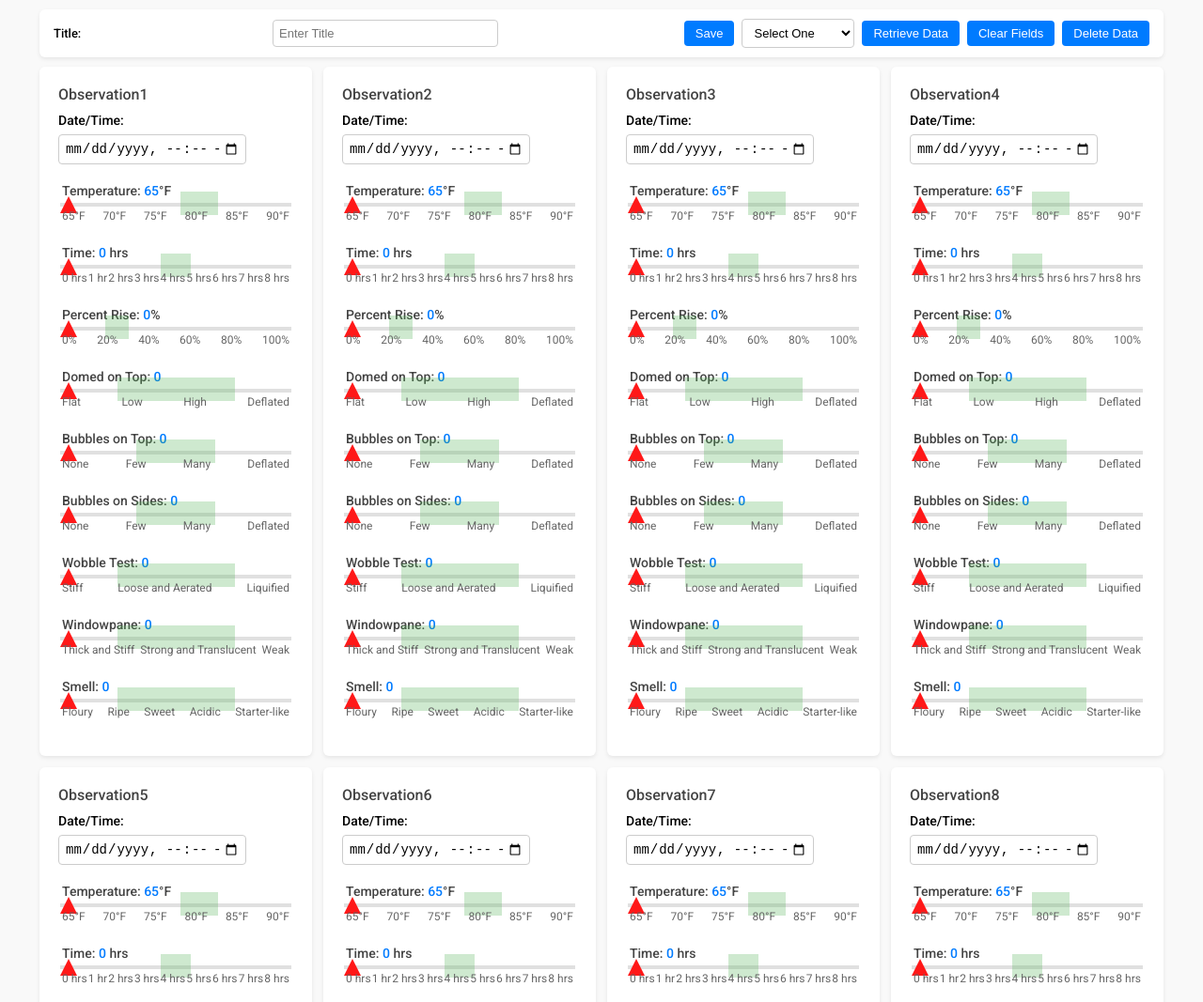
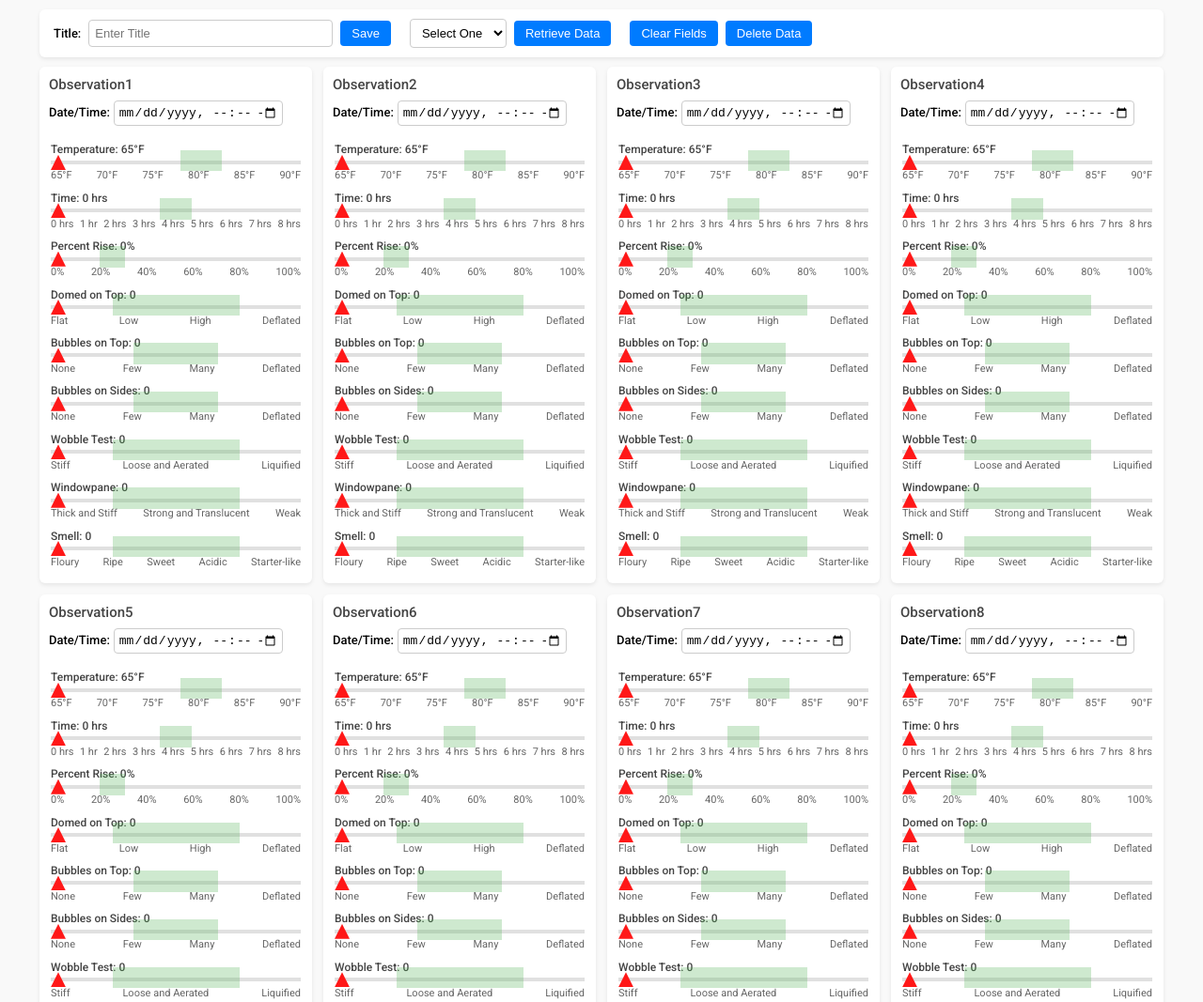
Before and after one commit to Thirteenmonths/BulkOmatic, a website: page index.html in a window 1280 px wide. Shown: the top 1067 px of the page at 94% size. Drawn offline with Linux system fonts and the light colour scheme.

Commit message:
GPT update. All is working now. Next version will be minor improvements

```diff
--- a/index.html
+++ b/index.html
@@ -3,18 +3,18 @@
 <head>
   <meta charset="UTF-8"/>
   <meta name="viewport" content="width=device-width,initial-scale=1.0"/>
-  <title>Observation Boxes (Middle Height, 50% Overlay Above/Below Slider)</title>
+  <title>Observation Boxes (Height=550, Larger Gap for Slider Labels)</title>
 
-  <!-- Roboto font for readability -->
-  <link rel="preconnect" href="https://fonts.googleapis.com" />
-  <link rel="preconnect" href="https://fonts.gstatic.com" crossorigin />
+  <!-- Roboto font -->
+  <link rel="preconnect" href="https://fonts.googleapis.com"/>
+  <link rel="preconnect" href="https://fonts.gstatic.com" crossorigin/>
   <link
     href="https://fonts.googleapis.com/css2?family=Roboto:wght@400;500&display=swap"
     rel="stylesheet"
   />
 
   <style>
-    /* Base reset & body */
+    /* Basic reset & body */
     * {
       box-sizing: border-box;
     }
@@ -40,39 +40,45 @@
      ******************************************************/
     .header {
       display: flex;
+      flex-direction: row;
       flex-wrap: wrap;
       align-items: center;
-      justify-content: space-between;
+      justify-content: flex-start;
+      gap: 20px;
       margin-bottom: 10px;
       background-color: #fff;
       padding: 10px 15px;
       border-radius: 6px;
       box-shadow: 0 2px 4px rgba(0,0,0,0.08);
     }
+
+    /* Three groups in the requested order */
+    .header .group-1,
+    .header .group-2,
+    .header .group-3 {
+      display: flex;
+      flex-direction: row;
+      align-items: center;
+      gap: 8px;
+    }
+
     .header label {
       font-size: 13px;
-      margin-right: 6px;
       font-weight: 500;
     }
     .header input[type="text"] {
       font-size: 13px;
       padding: 6px;
-      width: 240px;
+      width: 260px;
       border: 1px solid #ccc;
       border-radius: 4px;
-    }
-    .buttons-container {
-      display: flex;
-      flex-wrap: wrap;
-      gap: 8px;
-      align-items: center;
     }
     select#savedDataList {
       padding: 6px 8px;
       font-size: 13px;
       border: 1px solid #ccc;
       border-radius: 4px;
-      min-width: 120px;
+      min-width: 100px;
       background-color: #fff;
     }
     button {
@@ -99,83 +105,86 @@
       width: 100%;
     }
     .box {
+      display: flex;
+      flex-direction: column;
+      align-items: stretch;
+      justify-content: flex-start;
+      width: 100%;
+      height: 550px;
       background: #fff;
       border-radius: 6px;
       box-shadow: 0 2px 4px rgba(0,0,0,0.08);
-
-      /* "Middle ground" vertical space - not too big, not too small */
-      min-height: 500px;
-      padding: 20px;
+      padding: 10px;
+      box-sizing: border-box;
     }
 
-    /******************************************************
-     *       Box Header (Observation label, Date/Time)   *
-     ******************************************************/
     .box-header {
-      margin-bottom: 16px;
+      flex: 0 0 auto;
+      margin-bottom: 8px;
     }
     .box-header-title {
-      font-size: 16px;
+      font-size: 15px;
       font-weight: 500;
-      margin-bottom: 8px;
+      margin-bottom: 4px;
       color: #444;
     }
     .box-header label {
       font-weight: 500;
-      font-size: 14px;
+      font-size: 13px;
     }
     .datetime-picker {
       width: 100%;
-      max-width: 200px;
-      padding: 6px;
+      max-width: 180px;
+      padding: 4px;
       border: 1px solid #ccc;
       border-radius: 4px;
-      font-size: 14px;
-      margin-top: 6px;
+      font-size: 13px;
+      margin-top: 4px;
+    }
+
+    /* We'll distribute the sliders in leftover space via flex */
+    .sliders-wrapper {
+      flex: 1;
+      display: flex;
+      flex-direction: column;
+      justify-content: space-evenly; /* distribute sliders vertically */
+      align-items: stretch;
+      gap: 0;
     }
 
     /******************************************************
-     *       Slider Containers (height: 50px)            *
+     *       Each Slider Container / Layout              *
      ******************************************************/
     .slider-container {
       position: relative;
-      width: 100%;
-      height: 50px;
-      margin-bottom: 16px;
+      min-height: 45px; /* was 40px, now 45px to allow bigger gap */
+      margin: 0;
     }
-
     .slider-title {
       position: absolute;
       top: 4px;
       left: 0;
       right: 0;
-      font-size: 14px;
+      font-size: 12px;
       font-weight: 500;
       color: #444;
       margin: 0;
-      padding: 0 4px;
-    }
-    .slider-title span {
-      color: #007bff;
-      font-weight: 500;
+      padding: 0 2px;
     }
 
-    /*
-     * The green overlay should be half above & half below the slider line
-     * If the slider line is at 50%, then top=25% & bottom=25% => 50% total
-     */
+    /* The green overlay is half the container (top:25%; bottom:25%) */
     .ideal-range {
       position: absolute;
+      top: 25%;
+      bottom: 25%;
       left: 0;
       right: 0;
-      top: 25%;
-      bottom: 25%;
-      background-color: rgba(76, 175, 80, 0.27); /* alpha=0.27, no border */
-      z-index: 5; /* on top of track */
+      background-color: rgba(76,175,80,0.27);
+      z-index: 5;
       pointer-events: none;
     }
 
-    /* The slider track at 50% => exactly center line. z-index=2 */
+    /* The slider track at 50% => center line, z-index=2 */
     input[type="range"] {
       position: absolute;
       top: 50%;
@@ -194,64 +203,74 @@
       opacity: 1;
     }
 
-    /* Triangular thumb on top of the green overlay */
+    /* Triangular thumb on top (z-index=999) */
     input[type="range"]::-webkit-slider-thumb {
       -webkit-appearance: none;
-      appearance: none;
-      width: 18px;
-      height: 18px;
+      width: 16px;
+      height: 16px;
       background: var(--slider-thumb-color, #4CAF50);
       clip-path: polygon(50% 0%, 0% 100%, 100% 100%);
       cursor: pointer;
       border: none;
       box-shadow: none;
       position: relative;
-      z-index: 6;
+      z-index: 999;
     }
     input[type="range"]::-moz-range-thumb {
-      width: 18px;
-      height: 18px;
+      width: 16px;
+      height: 16px;
       background: var(--slider-thumb-color, #4CAF50);
       clip-path: polygon(50% 0%, 0% 100%, 100% 100%);
       cursor: pointer;
       border: none;
       box-shadow: none;
       position: relative;
-      z-index: 6;
+      z-index: 999;
     }
 
-    /* Bottom labels pinned near the container's bottom (4px), on top (z-index=7) */
+    /*
+       The bottom labels are now pinned to bottom:0;
+       so there's a bigger gap b/n handle & text
+    */
     .slider-labels {
       position: absolute;
-      bottom: 4px;
+      bottom: 0;
       left: 0;
       right: 0;
       display: flex;
       justify-content: space-between;
-      font-size: 12px;
+      font-size: 11px;
       color: #666;
       margin: 0;
-      padding: 0 4px;
+      padding: 0 2px;
       z-index: 7;
     }
   </style>
 </head>
 <body>
   <div class="page-container">
-    <!-- Header: Title, Save, Retrieve, etc. -->
+    <!-- 3 groups in the requested order:
+         1) Title label + Title + Save
+         2) DropDown + Retrieve
+         3) Clear + Delete
+    -->
     <div class="header">
+      <div class="group-1">
         <label for="title">Title:</label>
         <input type="text" id="title" placeholder="Enter Title">
-      <div class="buttons-container">
         <button id="saveButton">Save</button>
+      </div>
+      <div class="group-2">
         <select id="savedDataList"></select>
         <button id="retrieveDataButton">Retrieve Data</button>
+      </div>
+      <div class="group-3">
         <button id="clearButton">Clear Fields</button>
         <button id="deleteDataButton">Delete Data</button>
       </div>
     </div>
 
-    <!-- Template for one "Observation" box -->
+    <!-- Box Template -->
     <template id="box-template">
       <div class="box">
         <div class="box-header">
@@ -264,28 +283,22 @@
           </div>
         </div>
 
-        <!-- All 9 sliders with the updated 50px container & 50% line -->
-        <!-- Temperature -->
+        <!-- Sliders are flexed to fill leftover vertical space -->
+        <div class="sliders-wrapper">
+          <!-- Temperature Slider -->
           <div class="slider-container">
             <div class="slider-title">
               Temperature: <span class="temperature-value">65</span>°F
             </div>
-          <div
-            class="ideal-range"
+            <div class="ideal-range"
                  style="
                    left: calc((78 - 65) / (90 - 65) * 100%);
                    width: calc((82 - 78) / (90 - 65) * 100%);
                  ">
             </div>
-          <input
-            type="range"
-            min="65"
-            max="90"
-            value="65"
-            class="temperature-slider"
-            step="1"
-            data-ideal-min="78"
-            data-ideal-max="82">
+            <input type="range" min="65" max="90" value="65"
+                   class="temperature-slider" step="1"
+                   data-ideal-min="78" data-ideal-max="82"/>
             <div class="slider-labels">
               <span>65°F</span>
               <span>70°F</span>
@@ -296,27 +309,20 @@
             </div>
           </div>
 
-        <!-- Time -->
+          <!-- Time Slider -->
           <div class="slider-container">
             <div class="slider-title">
               Time: <span class="time-value">0</span> hrs
             </div>
-          <div
-            class="ideal-range"
+            <div class="ideal-range"
                  style="
                    left: calc((3.5 - 0) / (8 - 0) * 100%);
                    width: calc((4.5 - 3.5) / (8 - 0) * 100%);
                  ">
             </div>
-          <input
-            type="range"
-            min="0"
-            max="8"
-            value="0"
-            class="time-slider"
-            step="0.25"
-            data-ideal-min="3.5"
-            data-ideal-max="4.5">
+            <input type="range" min="0" max="8" value="0"
+                   class="time-slider" step="0.25"
+                   data-ideal-min="3.5" data-ideal-max="4.5"/>
             <div class="slider-labels">
               <span>0 hrs</span>
               <span>1 hr</span>
@@ -335,22 +341,15 @@
             <div class="slider-title">
               Percent Rise: <span class="percent-rise-value">0</span>%
             </div>
-          <div
-            class="ideal-range"
+            <div class="ideal-range"
                  style="
                    left: calc((20 - 0) / (100 - 0) * 100%);
                    width: calc((30 - 20) / (100 - 0) * 100%);
                  ">
             </div>
-          <input
-            type="range"
-            min="0"
-            max="100"
-            value="0"
-            class="percent-rise-slider"
-            step="1"
-            data-ideal-min="20"
-            data-ideal-max="30">
+            <input type="range" min="0" max="100" value="0"
+                   class="percent-rise-slider" step="1"
+                   data-ideal-min="20" data-ideal-max="30"/>
             <div class="slider-labels">
               <span>0%</span>
               <span>20%</span>
@@ -366,22 +365,15 @@
             <div class="slider-title">
               Domed on Top: <span class="domed-on-top-value">Flat</span>
             </div>
-          <div
-            class="ideal-range"
+            <div class="ideal-range"
                  style="
                    left: calc((1 - 0) / (4 - 0) * 100%);
                    width: calc((3 - 1) / (4 - 0) * 100%);
                  ">
             </div>
-          <input
-            type="range"
-            min="0"
-            max="4"
-            value="0"
-            class="domed-on-top-slider"
-            step="0.01"
-            data-ideal-min="1"
-            data-ideal-max="3">
+            <input type="range" min="0" max="4" value="0"
+                   class="domed-on-top-slider" step="0.01"
+                   data-ideal-min="1" data-ideal-max="3"/>
             <div class="slider-labels">
               <span>Flat</span>
               <span>Low</span>
@@ -395,22 +387,15 @@
             <div class="slider-title">
               Bubbles on Top: <span class="bubbles-on-top-value">None</span>
             </div>
-          <div
-            class="ideal-range"
+            <div class="ideal-range"
                  style="
                    left: calc((1 - 0) / (3 - 0) * 100%);
                    width: calc((2 - 1) / (3 - 0) * 100%);
                  ">
             </div>
-          <input
-            type="range"
-            min="0"
-            max="3"
-            value="0"
-            class="bubbles-on-top-slider"
-            step="0.01"
-            data-ideal-min="1"
-            data-ideal-max="2">
+            <input type="range" min="0" max="3" value="0"
+                   class="bubbles-on-top-slider" step="0.01"
+                   data-ideal-min="1" data-ideal-max="2"/>
             <div class="slider-labels">
               <span>None</span>
               <span>Few</span>
@@ -424,22 +409,15 @@
             <div class="slider-title">
               Bubbles on Sides: <span class="bubbles-on-sides-value">None</span>
             </div>
-          <div
-            class="ideal-range"
+            <div class="ideal-range"
                  style="
                    left: calc((1 - 0) / (3 - 0) * 100%);
                    width: calc((2 - 1) / (3 - 0) * 100%);
                  ">
             </div>
-          <input
-            type="range"
-            min="0"
-            max="3"
-            value="0"
-            class="bubbles-on-sides-slider"
-            step="0.01"
-            data-ideal-min="1"
-            data-ideal-max="2">
+            <input type="range" min="0" max="3" value="0"
+                   class="bubbles-on-sides-slider" step="0.01"
+                   data-ideal-min="1" data-ideal-max="2"/>
             <div class="slider-labels">
               <span>None</span>
               <span>Few</span>
@@ -453,22 +431,15 @@
             <div class="slider-title">
               Wobble Test: <span class="wobble-test-value">Stiff</span>
             </div>
-          <div
-            class="ideal-range"
+            <div class="ideal-range"
                  style="
                    left: calc((0.5 - 0) / (2 - 0) * 100%);
                    width: calc((1.5 - 0.5) / (2 - 0) * 100%);
                  ">
             </div>
-          <input
-            type="range"
-            min="0"
-            max="2"
-            value="0"
-            class="wobble-test-slider"
-            step="0.01"
-            data-ideal-min="0.5"
-            data-ideal-max="1.5">
+            <input type="range" min="0" max="2" value="0"
+                   class="wobble-test-slider" step="0.01"
+                   data-ideal-min="0.5" data-ideal-max="1.5"/>
             <div class="slider-labels">
               <span>Stiff</span>
               <span>Loose and Aerated</span>
@@ -481,22 +452,15 @@
             <div class="slider-title">
               Windowpane: <span class="windowpane-value">Thick and Stiff</span>
             </div>
-          <div
-            class="ideal-range"
+            <div class="ideal-range"
                  style="
                    left: calc((0.5 - 0) / (2 - 0) * 100%);
                    width: calc((1.5 - 0.5) / (2 - 0) * 100%);
                  ">
             </div>
-          <input
-            type="range"
-            min="0"
-            max="2"
-            value="0"
-            class="windowpane-slider"
-            step="0.01"
-            data-ideal-min="0.5"
-            data-ideal-max="1.5">
+            <input type="range" min="0" max="2" value="0"
+                   class="windowpane-slider" step="0.01"
+                   data-ideal-min="0.5" data-ideal-max="1.5"/>
             <div class="slider-labels">
               <span>Thick and Stiff</span>
               <span>Strong and Translucent</span>
@@ -509,22 +473,15 @@
             <div class="slider-title">
               Smell: <span class="smell-value">Floury</span>
             </div>
-          <div
-            class="ideal-range"
+            <div class="ideal-range"
                  style="
                    left: calc((1 - 0) / (4 - 0) * 100%);
                    width: calc((3 - 1) / (4 - 0) * 100%);
                  ">
             </div>
-          <input
-            type="range"
-            min="0"
-            max="4"
-            value="0"
-            class="smell-slider"
-            step="0.01"
-            data-ideal-min="1"
-            data-ideal-max="3">
+            <input type="range" min="0" max="4" value="0"
+                   class="smell-slider" step="0.01"
+                   data-ideal-min="1" data-ideal-max="3"/>
             <div class="slider-labels">
               <span>Floury</span>
               <span>Ripe</span>
@@ -533,6 +490,7 @@
               <span>Starter-like</span>
             </div>
           </div>
+        </div> <!-- end .sliders-wrapper -->
       </div> <!-- end .box -->
     </template>
 
@@ -541,7 +499,7 @@
 
   <script>
     /**************************************************
-     *   Arrays for special text-based slider values  *
+     * Arrays for special text-based slider values    *
      **************************************************/
     const domedOnTopValues = ["Flat", "Low", "High", "Deflated"];
     const bubblesOnTopValues = ["None", "Few", "Many", "Deflated"];
@@ -551,7 +509,6 @@
     const smellValues = ["Floury", "Ripe", "Sweet", "Acidic", "Starter-like"];
 
     function getSliderKey(slider) {
-      // e.g. "temperature-slider-1"
       return Array.from(slider.classList).find(cls => cls.match(/-slider-\d+$/)) || "unknown-slider";
     }
 
@@ -561,14 +518,14 @@
       const idealMax = parseFloat(slider.getAttribute('data-ideal-max'));
       valueElement.innerText = slider.value;
 
-      // color the thumb if outside range
+      // If outside ideal range => red, else green
       if (slider.value < idealMin || slider.value > idealMax) {
         slider.style.setProperty('--slider-thumb-color', 'red');
       } else {
         slider.style.setProperty('--slider-thumb-color', '#4CAF50');
       }
 
-      // For certain sliders, display descriptive text
+      // For certain sliders, show descriptive text
       if (valueElement.classList.contains("domed-on-top-value")) {
         valueElement.innerText = domedOnTopValues[Math.round(slider.value)];
       } else if (valueElement.classList.contains("bubbles-on-top-value")) {
@@ -590,9 +547,7 @@
       const valueElement = slider.parentElement.querySelector(`.${valueClass}`);
       if (!valueElement) return;
 
-      // set initial
       updateSliderValue(slider, valueElement);
-
       slider.addEventListener('input', () => {
         updateSliderValue(slider, valueElement);
       });
@@ -605,7 +560,6 @@
       // Create 8 boxes
       for (let i = 0; i < 8; i++) {
         const clone = document.importNode(template.content, true);
-        // "Observation X"
         clone.querySelector('.sequence-number').innerText = i + 1;
         container.appendChild(clone);
 
@@ -628,14 +582,16 @@
         });
       }
 
-      // initialize all sliders
+      // Initialize all sliders
       const allSliders = document.querySelectorAll('input[type="range"]');
       allSliders.forEach(initializeSlider);
 
-      // load any localStorage keys
       loadSavedDataNames();
     });
 
+    /**************************************************
+     *   Save, Retrieve, Delete (localStorage)
+     **************************************************/
     function saveSliderData() {
       const title = document.getElementById('title').value.trim();
       if (!title) {
@@ -694,6 +650,7 @@
       const { title, data } = savedData;
       document.getElementById('title').value = title;
 
+      // set slider values
       const sliders = document.querySelectorAll('input[type="range"]');
       sliders.forEach(slider => {
         const sliderKey = getSliderKey(slider);
@@ -705,6 +662,7 @@
         }
       });
 
+      // set date/time
       const datePickers = document.querySelectorAll('.datetime-picker');
       datePickers.forEach((picker, idx) => {
         picker.value = data.datePickers[idx] || "";
@@ -733,6 +691,7 @@
         const valueElement = slider.parentElement.querySelector(`.${valueClass}`);
         updateSliderValue(slider, valueElement);
       });
+
       const datePickers = document.querySelectorAll('.datetime-picker');
       datePickers.forEach(p => (p.value = ''));
     });
```
Lines whose indentation alone changed are shown as unchanged.
